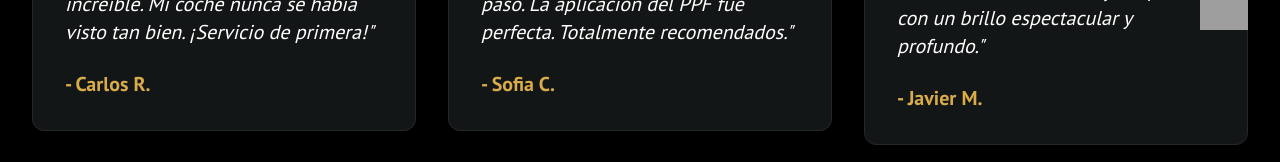
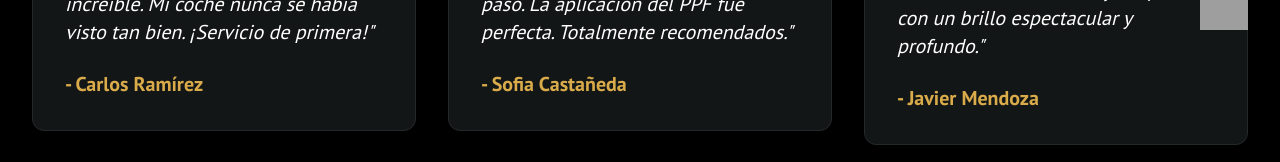
Before and after one commit to luxtortrab25-jc/z-rotxuldetst, a Next.js app: page /testimonios in a window 1280 px wide. Shown: the part 502-664 px from the top of the page. Built offline with nearby package versions, Linux system fonts and the light colour scheme; grey boxes are pictures that could not be loaded; a web font is replaced by a local one.

Commit message:
Update testimonials-section.tsx
Actualización de nombres

```diff
--- a/src/components/sections/testimonials-section.tsx
+++ b/src/components/sections/testimonials-section.tsx
@@ -8,17 +8,17 @@ import { cn } from '@/lib/utils';
 const testimonials = [
   {
     quote: "El nivel de detalle es simplemente increíble. Mi coche nunca se había visto tan bien. ¡Servicio de primera!",
-    author: "Carlos R.",
+    author: "Carlos Ramírez",
     rating: 5,
   },
   {
     quote: "Profesionalismo y pasión en cada paso. La aplicación del PPF fue perfecta. Totalmente recomendados.",
-    author: "Sofia C.",
+    author: "Sofia Castañeda",
     rating: 5,
   },
   {
     quote: "Superaron mis expectativas. El tratamiento cerámico dejó la pintura con un brillo espectacular y profundo.",
-    author: "Javier M.",
+    author: "Javier Mendoza",
     rating: 5,
   },
 ];
```
